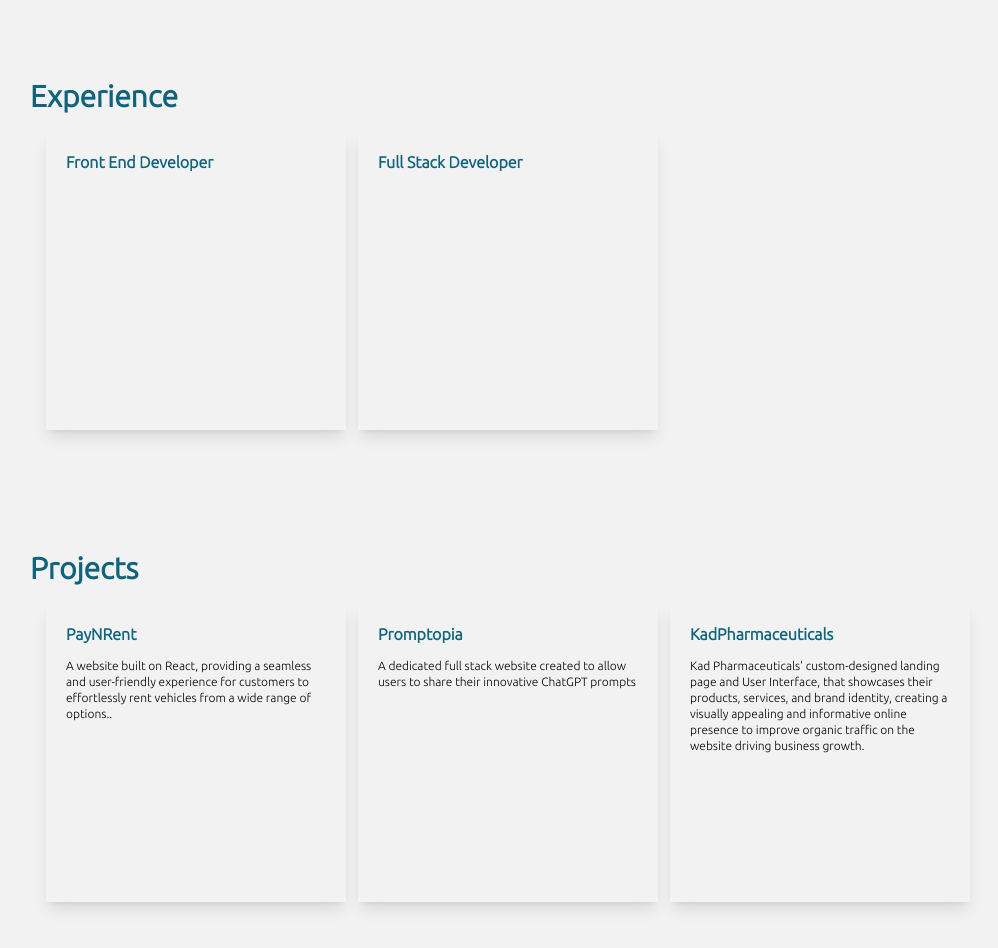
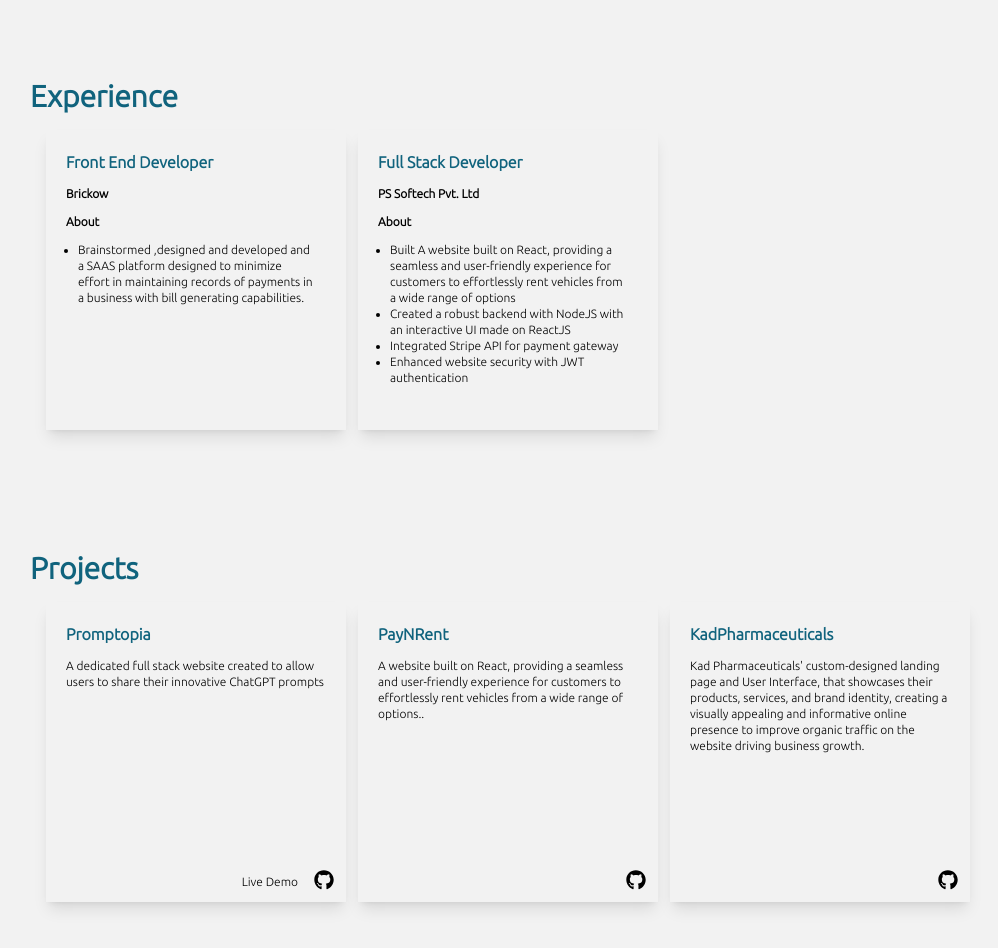
Before and after one commit to sanidhya004/Portfolio, a React (Vite) app: page / in a window 1280 px wide. Shown: the part 680-1628 px from the top of the page, without its empty margins (50-1048 px from the left). Built offline with nearby package versions, Linux system fonts and the light colour scheme; a web font is replaced by a local one.

Commit message:
final publish

```diff
--- a/src/App.css
+++ b/src/App.css
@@ -54,3 +54,7 @@ body{
 .ant-modal-footer{
   visibility: hidden;
 }
+
+.ant-switch-inner{
+  background-color: darkgray;
+}
--- a/src/Componet/CardExp.jsx
+++ b/src/Componet/CardExp.jsx
@@ -1,9 +1,22 @@
 import React from 'react'
 
-const CardExp = ({theme,Role}) => {
+const CardExp = ({theme,Role,comp,obj}) => {
   return (
-    <div className={theme?'sm:h-[300px] sm:w-[300px] h-[200px] w-[250px]  shadow-lg p-5':'sm:h-[300px] sm:w-[300px] h-[200px] w-[250px]  bg-[#27282F] p-5'}>
-        <p className={theme?"text-[#10637D] font-black ":"text-[#10F0FC] font-extrabold"}>{Role}</p>
+    <div className={theme?'sm:min-h-[300px] sm:w-[300px] min-h-[200px] w-[250px]  shadow-lg p-5':'sm:min-h-[300px] sm:w-[300px] min-h-[200px] w-[250px]  bg-[#27282F] p-5'}>
+       <div className='flex flex-col gap-3'>
+      <p className={theme?"text-[#10637D] font-black ":"text-[#10F0FC] font-extrabold"}>{Role}</p>
+        <p className='text-xs font-semibold'>{comp}</p>
+
+        <p className='text-xs font-semibold'>About</p>
+        <ul className='list-disc px-3'>
+          {obj?.map((obj)=>{
+            return(<li className='text-xs'>{obj}</li>)
+          })}
+        </ul>
+
+
+      </div>
+
     </div>
   )
 }
--- a/src/Componet/Experience.jsx
+++ b/src/Componet/Experience.jsx
@@ -8,8 +8,12 @@ const Experience = ({theme}) => {
         <p className={theme?'text-3xl text-[#10637D] font-semibold':"text-3xl font-semibold"}>Experience</p>
         </div>
         <div className='flex sm:flex-row flex-col sm:px-4 gap-3 px-1'>
-            <CardExp theme={theme} Role={"Front End Developer"}/>
-            <CardExp theme={theme}  Role={"Full Stack Developer"}/>
+            <CardExp theme={theme} Role={"Front End Developer"} comp={"Brickow"} obj={["Brainstormed ,designed and developed and a SAAS platform designed to minimize effort in maintaining records of payments in a business with bill generating capabilities."]}/>
+            <CardExp theme={theme}  Role={"Full Stack Developer"}  comp={"PS Softech Pvt. Ltd"} obj={["Built A website built on React, providing a seamless and user-friendly experience for customers to effortlessly rent vehicles from a wide range of options"
+,"Created a robust backend with NodeJS with an interactive UI made on ReactJS",
+
+"Integrated Stripe API for payment gateway",
+"Enhanced website security with JWT authentication"]}/>
 
         </div>
 
--- a/src/Componet/ProjectCard.jsx
+++ b/src/Componet/ProjectCard.jsx
@@ -1,11 +1,18 @@
 import React from 'react'
+import { FaGithub } from 'react-icons/fa'
 
-const ProjectCard = ({theme,name,desc}) => {
+const ProjectCard = ({theme,name,desc,demo,git}) => {
   return (
-    <div className={theme?'sm:h-[300px] sm:w-[300px] h-[200px] w-[250px]  shadow-lg p-5':'sm:h-[300px] sm:w-[300px] h-[200px] w-[250px]  bg-[#27282F] p-5'}>
+    <div className={theme?'sm:h-[300px] sm:w-[300px] h-[200px] w-[250px]  shadow-lg p-5 relative':'sm:h-[300px] sm:w-[300px] h-[200px] w-[250px]  bg-[#27282F] p-5 relative'}>
       <div className='flex flex-col gap-3'>
       <p className={theme?"text-[#10637D] font-black ":"text-[#10F0FC] font-extrabold"}>{name}</p>
         <p className='text-xs'>{desc}</p>
+
+      </div>
+
+      <div className='right-0 absolute bottom-3 flex justify-end items-end gap-4 px-3 text-xs'>
+          {demo?<a href={demo}><button>Live Demo</button></a>:<></>}
+           <button className='text-xl'><FaGithub/></button>
 
       </div>
 
--- a/src/Componet/Projects.jsx
+++ b/src/Componet/Projects.jsx
@@ -8,9 +8,10 @@ const Projects = ({theme}) => {
         <p className={theme?'text-3xl text-[#10637D] font-semibold':"text-3xl font-semibold"}>Projects</p>
         </div>
         <div className='flex sm:flex-row flex-col sm:px-4 gap-3 px-1'>
-            <ProjectCard theme={theme} name={"PayNRent"} desc={"A website built on React, providing a seamless and user-friendly experience for customers to effortlessly rent vehicles from a wide range of options.."}/>
-            <ProjectCard theme={theme} name={"Promptopia"} desc={"A dedicated full stack website created to allow users to share their innovative ChatGPT prompts"}/>
-            <ProjectCard theme={theme} name={"KadPharmaceuticals"} desc={"Kad Pharmaceuticals' custom-designed landing page and User Interface, that showcases their products, services, and brand identity, creating a visually appealing and informative online presence to improve organic traffic on the website driving business growth."}/>
+        <ProjectCard theme={theme} name={"Promptopia"} desc={"A dedicated full stack website created to allow users to share their innovative ChatGPT prompts"} demo="https://promptopia-orpin.vercel.app/"/>
+            <ProjectCard theme={theme} name={"PayNRent"} desc={"A website built on React, providing a seamless and user-friendly experience for customers to effortlessly rent vehicles from a wide range of options.."} git="https://github.com/sanidhya004/Paynrent" />
+
+            <ProjectCard theme={theme} name={"KadPharmaceuticals"} desc={"Kad Pharmaceuticals' custom-designed landing page and User Interface, that showcases their products, services, and brand identity, creating a visually appealing and informative online presence to improve organic traffic on the website driving business growth."} git="https://github.com/Kkhushi2/nanduu"/>
 
         </div>
 
```
